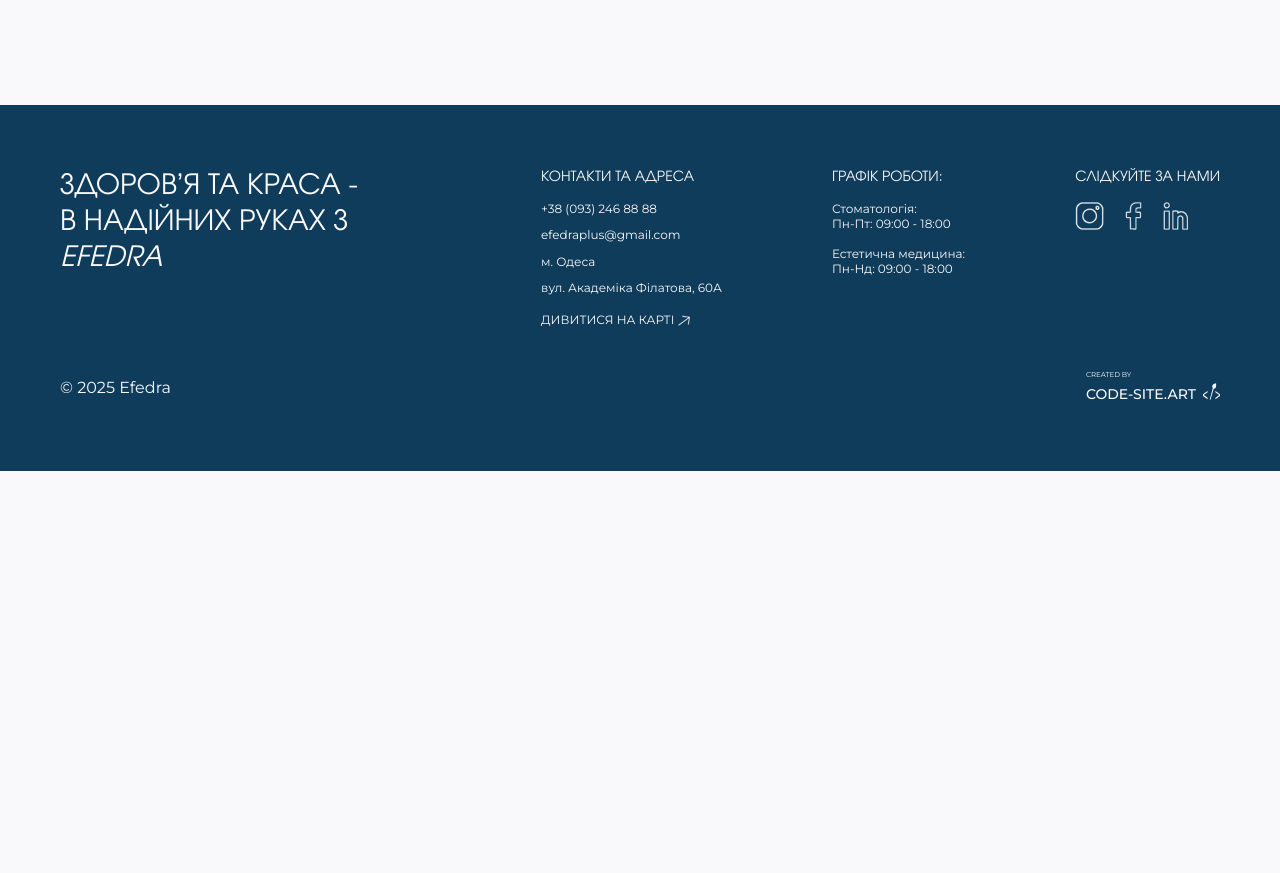
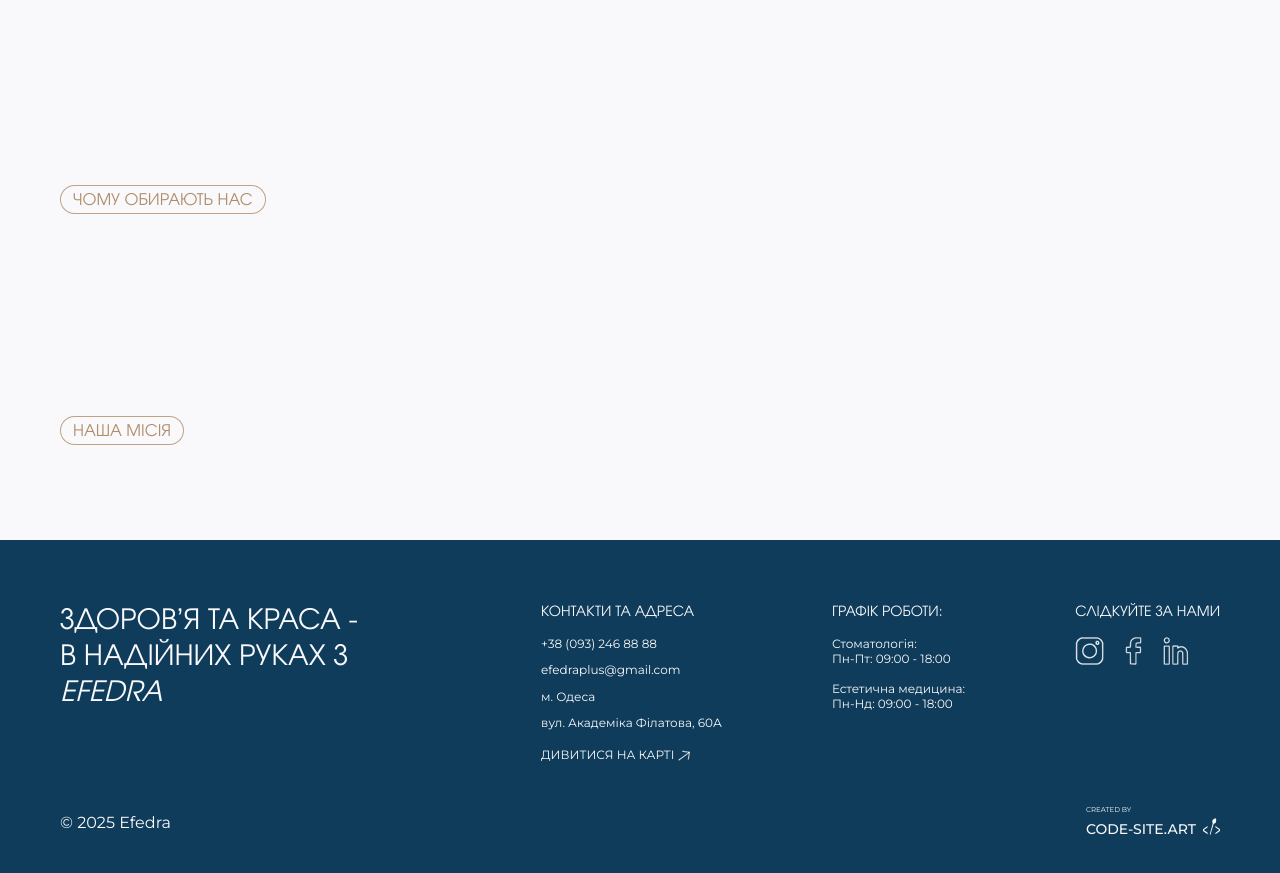
Before and after one commit to cyanidium-dev/efedra-frontend, a Next.js app: page / in a window 1280 px wide. Shown: the part 687-1560 px from the top of the page. Before the commit the page ends 1158 px from the top, so only its background shows below. Built offline with nearby package versions, Linux system fonts and the light colour scheme; no server answers.

Commit message:
added section titles

```diff
--- a/src/app/page.tsx
+++ b/src/app/page.tsx
@@ -1,4 +1,6 @@
 import About from "@/components/homePage/about/About";
+import ChooseUs from "@/components/homePage/chooseUs/ChooseUs";
+import Mission from "@/components/homePage/mission/Mission";
 import MarqueeLine from "@/components/shared/marquee/MarqueeLine";
 
 export default function HomePage() {
@@ -6,6 +8,8 @@ export default function HomePage() {
     <>
       <MarqueeLine />
       <About />
+      <ChooseUs />
+      <Mission />
     </>
   );
 }
--- /dev/null
+++ b/src/components/homePage/chooseUs/ChooseUs.tsx
@@ -0,0 +1,12 @@
+import Container from "@/components/shared/container/Container";
+import SectionTitle from "@/components/shared/titles/SectionTitle";
+
+export default function ChooseUs() {
+  return (
+    <section className="pt-15 lg:py-20">
+      <Container>
+        <SectionTitle type="bordered">Чому обирають нас</SectionTitle>
+      </Container>
+    </section>
+  );
+}
--- /dev/null
+++ b/src/components/homePage/mission/Mission.tsx
@@ -0,0 +1,12 @@
+import Container from "@/components/shared/container/Container";
+import SectionTitle from "@/components/shared/titles/SectionTitle";
+
+export default function Mission() {
+  return (
+    <section className="pt-15 lg:pt-[102px] lg:pb-[75px]">
+      <Container>
+        <SectionTitle type="bordered">наша місія</SectionTitle>
+      </Container>
+    </section>
+  );
+}
```
